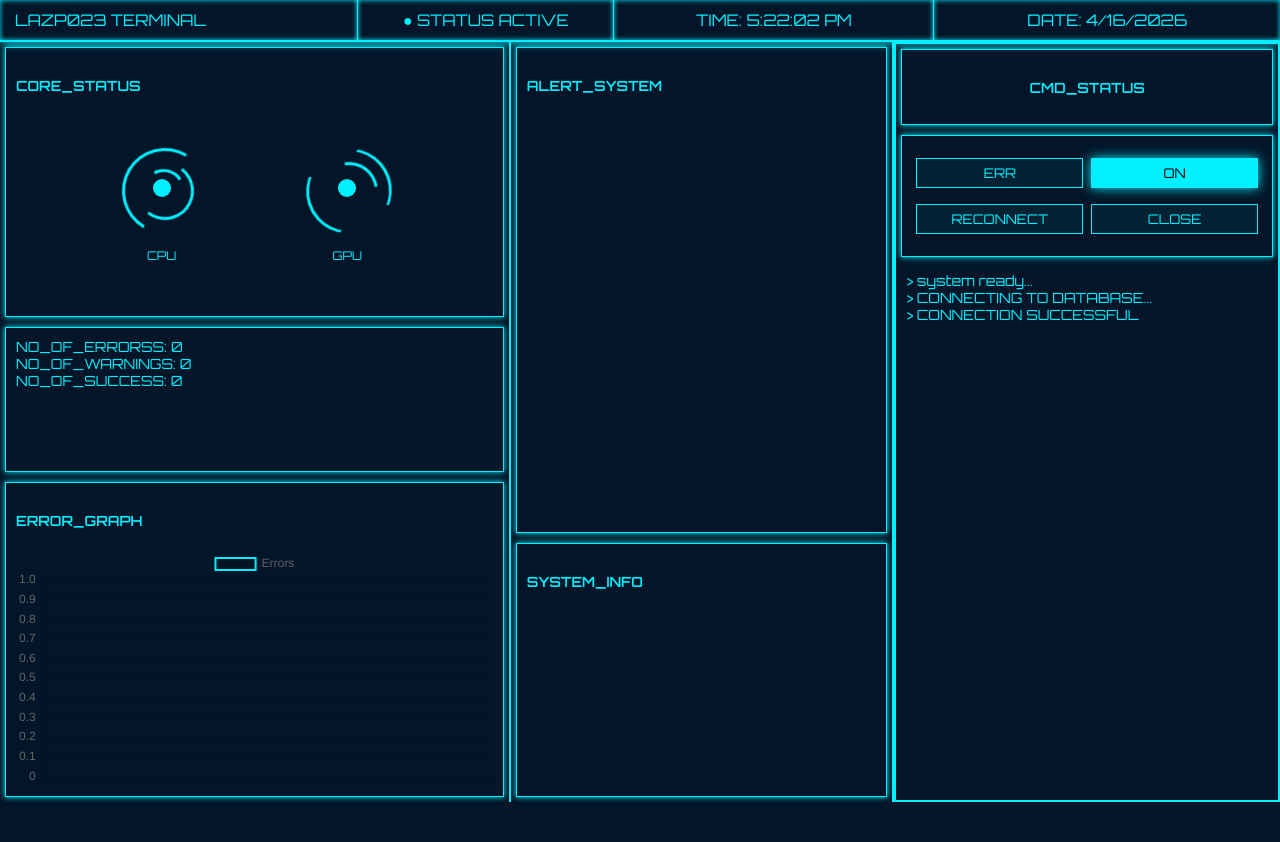
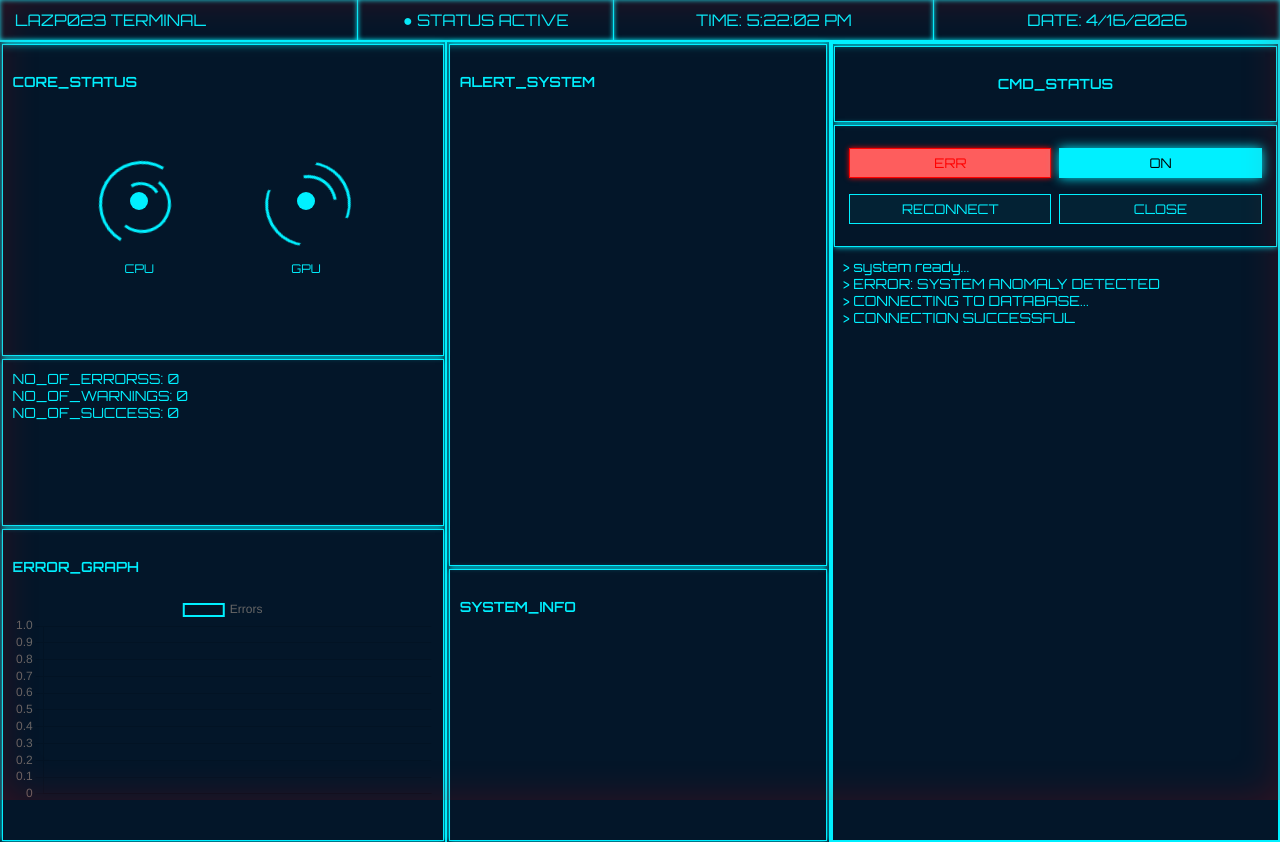
Before and after one commit to Prantik400/lazpo23-terminal, a website: page frontend/index.html in a window 1280 px wide. Both pictures are taken after a click on the button "ON". Before the commit the page ends 802 px from the top, so only its background shows below. Drawn offline with nearby package versions, Linux system fonts and the light colour scheme.

Commit message:
Fixed alignment, added the error indecator and sound effect

```diff
--- a/frontend/index.html
+++ b/frontend/index.html
@@ -93,7 +93,8 @@
       </div>
     </div>
 
+    <audio id="errorSound" src="../audio/err_warning.wav"></audio>
+  </body>
   <script src="https://cdn.jsdelivr.net/npm/chart.js"></script>
   <script src="script.js"></script>
-  </body>
 </html>
--- a/frontend/script.js
+++ b/frontend/script.js
@@ -1,13 +1,12 @@
-// TIME + DATE
+// ================= TIME + DATE =================
 setInterval(() => {
   const now = new Date();
 
   document.getElementById("time").innerText = now.toLocaleTimeString();
-
   document.getElementById("date").innerText = now.toLocaleDateString();
 }, 1000);
 
-// GRAPH
+// ================= GRAPH =================
 const ctx = document.getElementById("errorChart");
 
 const chart = new Chart(ctx, {
@@ -31,21 +30,28 @@ function updateGraph(value) {
   chart.update();
 }
 
+// ================= ELEMENTS =================
 const errBtn = document.getElementById("errBtn");
 const onBtn = document.getElementById("onBtn");
 const reconnectBtn = document.getElementById("reconnectBtn");
 const closeBtn = document.getElementById("closeBtn");
 const terminal = document.querySelector(".cmd-terminal");
+const errorSound = document.getElementById("errorSound");
 
+// ================= STATES =================
 let connected = false;
+let errorActive = false;
 
-/* ON BUTTON (PERSISTENT STATE) */
+// ================= BUTTON LOGIC =================
+
+/* ON BUTTON */
 onBtn.addEventListener("click", () => {
   connected = true;
 
-  onBtn.classList.add("active"); // stays blue
+  onBtn.classList.add("active");
 
   terminal.innerHTML += "<br>> CONNECTING TO DATABASE...";
+
   setTimeout(() => {
     terminal.innerHTML += "<br>> CONNECTION SUCCESSFUL";
   }, 600);
@@ -55,11 +61,13 @@ onBtn.addEventListener("click", () => {
 closeBtn.addEventListener("click", () => {
   connected = false;
 
-  onBtn.classList.remove("active"); // back to normal
+  onBtn.classList.remove("active");
 
   terminal.innerHTML += "<br>> CONNECTION CLOSED";
 
   flashButton(closeBtn);
+
+  clearError(); // stop error if active
 });
 
 /* RECONNECT BUTTON */
@@ -67,26 +75,57 @@ reconnectBtn.addEventListener("click", () => {
   terminal.innerHTML = "> RECONNECTING...";
 
   connected = true;
-
-  // ON stays active
   onBtn.classList.add("active");
 
   setTimeout(() => {
     terminal.innerHTML += "<br>> SYSTEM READY";
   }, 600);
 
-  // Flash reconnect button
   flashButton(reconnectBtn);
 
-  // 🔥 FLASH ON BUTTON ONCE (IMPORTANT)
+  // ON button blink once
   onBtn.classList.add("flash-on");
-
   setTimeout(() => {
     onBtn.classList.remove("flash-on");
   }, 300);
+
+  clearError(); // stop error if active
 });
 
-/* FLASH FUNCTION */
+// ================= ERROR SYSTEM =================
+
+function triggerError() {
+  if (errorActive) return;
+
+  errorActive = true;
+
+  // start blinking
+  errBtn.classList.add("error-active");
+
+  // start sound
+  errorSound.loop = true;
+  document.body.classList.add("error-glow");
+
+  errorSound.play().catch(() => {
+    console.log("User interaction needed for sound");
+  });
+
+  terminal.innerHTML += "<br>> ERROR: SYSTEM ANOMALY DETECTED";
+}
+
+function clearError() {
+  errorActive = false;
+
+  errBtn.classList.remove("error-active");
+  document.body.classList.remove("error-glow");
+
+  // stop sound
+  errorSound.pause();
+  errorSound.currentTime = 0;
+}
+
+// ================= UTIL =================
+
 function flashButton(btn) {
   btn.classList.add("flash");
 
@@ -94,3 +133,12 @@ function flashButton(btn) {
     btn.classList.remove("flash");
   }, 300);
 }
+
+/* ================================
+   🔥 HARDCODED TEST SECTION (DELETE LATER)
+   ================================= */
+
+// Trigger error after 2 seconds
+setTimeout(() => {
+  triggerError();
+}, 2000);
--- a/frontend/style.css
+++ b/frontend/style.css
@@ -38,12 +38,12 @@ body {
 /* MAIN */
 .main {
   display: flex;
-  height: 95vh;
+  height: 100vh;
 }
 
 /* COLUMN WIDTH FIXED */
 .left {
-  width: 40%;
+  width: 35%;
   border-right: 2px solid #00f0ff;
   display: flex;
   flex-direction: column;
@@ -57,7 +57,7 @@ body {
 }
 
 .right {
-  width: 30%;
+  width: 35%;
   display: flex;
   flex-direction: column;
   border: 2px solid #00f0ff;
@@ -66,7 +66,7 @@ body {
 /* BOX */
 .box {
   border: 1px solid #00f0ff;
-  margin: 5px;
+  margin: 1.5px;
   padding: 10px;
   box-shadow: 0 0 6px #00f0ff;
 }
@@ -280,7 +280,34 @@ button.active {
 .error-active {
   border-color: red;
   color: red;
+  background: rgb(254, 93, 93);
   animation: blinkRed 0.6s infinite;
+}
+
+body.error-glow::before {
+  content: "";
+  position: fixed;
+  inset: 0;
+  pointer-events: none;
+
+  box-shadow:
+    inset 0 0 50px rgba(232, 85, 85, 0.4),
+    inset 0 0 100px rgba(227, 33, 33, 0.2);
+
+  animation: redPulse 1s infinite;
+  z-index: 999;
+}
+
+@keyframes redPulse {
+  0% {
+    box-shadow: inset 0 0 40px rgba(255, 0, 0, 0.2);
+  }
+  50% {
+    box-shadow: inset 0 0 80px rgba(255, 0, 0, 0.5);
+  }
+  100% {
+    box-shadow: inset 0 0 40px rgba(255, 0, 0, 0.2);
+  }
 }
 
 @keyframes blinkRed {
--- a/server.js
+++ b/server.js
@@ -8,7 +8,7 @@ app.use(cors());
 const db = mysql.createConnection({
   host: "localhost",
   user: "root",
-  password: "Prantik@123",
+  password: "",
   database: "log_system",
 });
 
```
Also changed, not shown: 2 other files. Lines whose indentation alone changed are shown as unchanged.
